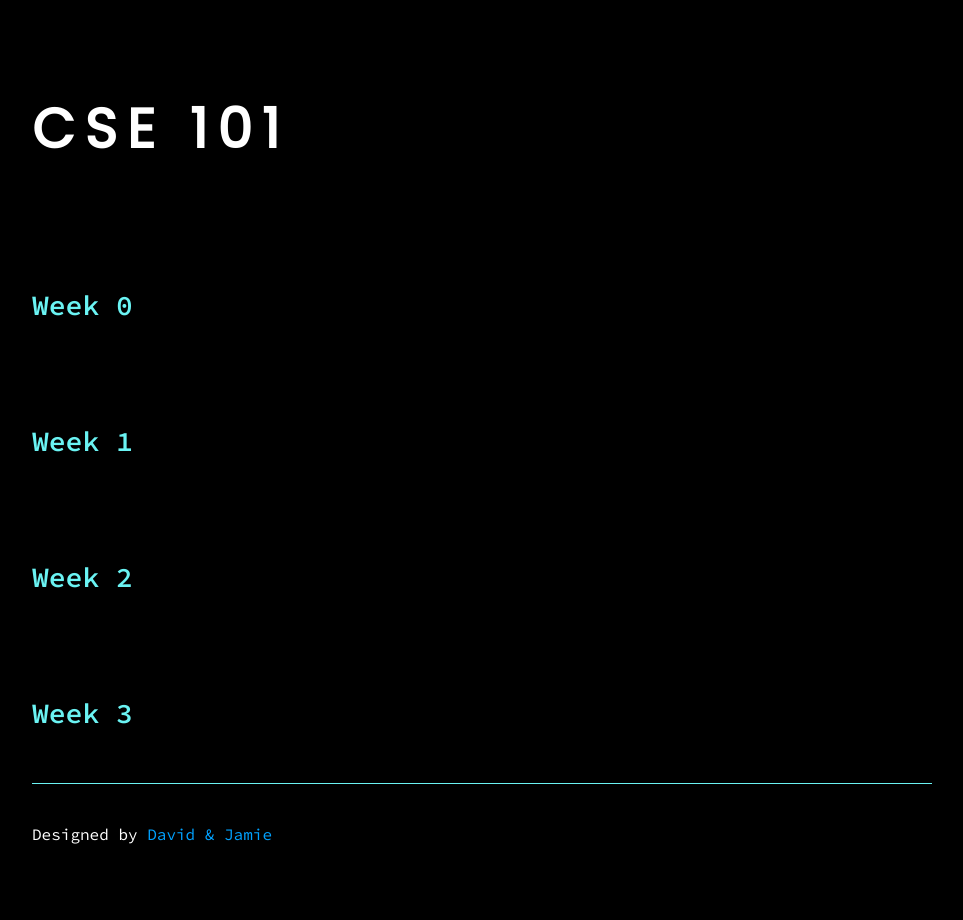
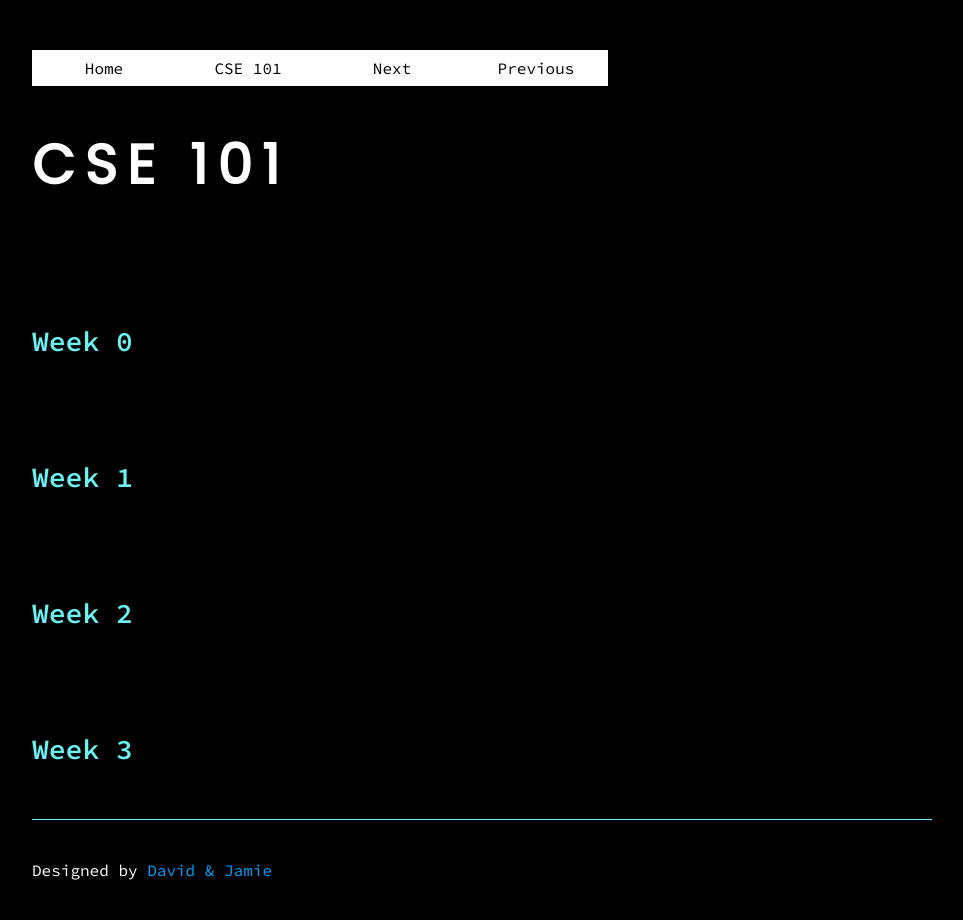
Before and after one commit to davidtso1219/davidtso1219.github.io, a Jekyll site: the page built from notes/spring_2022/cse_101/week_1.md, in a window 1280 px wide. Shown: the whole page, without its empty margins (158-1121 px from the left). Built offline with Jekyll 4.4.1, drawn with Linux system fonts in a browser that asks for light colours; some web fonts are replaced.

Commit message:
Added top bar

```diff
--- a/_layouts/note_template.html
+++ b/_layouts/note_template.html
@@ -4,20 +4,25 @@
     <meta charset="UTF-8">
     <meta http-equiv="X-UA-Compatible" content="IE=edge">
     <meta name="viewport" content="width=device-width, initial-scale=1.0">
-    <link rel="stylesheet" href="{{ relative_url }}/assets/css/note.css">
-    <link rel="stylesheet" href="{{ relative_url }}/assets/css/kw.css">
-    <link rel="icon" type="image/x-icon" href="{{ relative_url }}/images/favicon.jpg">
+    <link rel="stylesheet" href="/assets/css/note.css">
+    <link rel="stylesheet" href="/assets/css/kw.css">
+    <link rel="icon" type="image/x-icon" href="/images/favicon.jpg">
     <link rel="preconnect" href="https://fonts.googleapis.com">
     <link rel="preconnect" href="https://fonts.gstatic.com" crossorigin>
     <link href="https://fonts.googleapis.com/css2?family=Arima+Madurai:wght@200;400;700;800&family=Poppins:wght@300;400&family=Source+Code+Pro:wght@200;300;400;600&display=swap" rel="stylesheet">
     <title>{{ page.title }}</title>
 </head>
 <body>
-    <div class="nav-bar"></div>
     <div class="content">
+        <div class="nav-link-container">
+            <a href="/#notes-section" class="nav-link"> Home </a>
+            <a href="" class="nav-link">{{ page.title }}</a>
+            <a href="" class="nav-link">Next</a>
+            <a href="" class="nav-link">Previous</a>
+        </div>
         {{ content }}
     </div>
     <div class="footer">Designed by <a>David & Jamie</a></div>
 </body>
-<script src="{{ relative_url }}/note.js"></script>
+<script src="/note.js"></script>
 </html>
--- a/assets/css/note.scss
+++ b/assets/css/note.scss
@@ -7,6 +7,35 @@ body {
     font-family: 'Source Code Pro', monospace;
     background: #000;
     color: #fff;
+}
+
+.nav-link-container {
+    width: 100%;
+    margin-top: 50px;
+    display: flex;
+    justify-content: flex-start;
+    flex-wrap: wrap;
+}
+
+.nav-link, .nav-link:visited, .nav-link:active {
+    min-width: 100px;
+    padding: 8px 22px 8px 22px;
+    background: #fff;
+    color: #000;
+    text-align: center;
+    justify-content: center;
+    font-weight: 400;
+    display: flex;
+    transition: all 0.2s;
+}
+
+.nav-link:hover {
+    background: #898989;
+    border-color: #898989;
+    color: #fff;
+    text-align: center;
+    transform: translateY(-7px);
+    box-shadow: 0 10px 20px rgba(0, 0, 0, 0.2);
 }
 
 .content {
@@ -20,7 +49,6 @@ h1 {
     color: #fff;
     font-size: 55px;
     letter-spacing: 2px;
-    padding-top: 50px;
     justify-content: center;
     align-items: center;
     text-transform: uppercase;
--- a/database.json
+++ b/database.json
@@ -1,13 +1,4 @@
 [
-    {
-        "quarter": "Test",
-        "courses": [
-            {
-                "name": "Test Note",
-                "weeks": 1
-            }
-        ]
-    },
     {
         "quarter": "Winter 2022",
         "courses": [
--- a/note.js
+++ b/note.js
@@ -10,6 +10,51 @@ function decodeHtml(html) {
     let txt = document.createElement("textarea");
     txt.innerHTML = html;
     return txt.value;
+}
+
+async function fetch_database() {
+    let response = await fetch('/database.json')
+
+    if (!response.ok) {
+        throw new Error(`HTTP error! status: ${response.status}`);
+    }
+    try {
+        return await response.json()
+    }
+    catch (err) {
+        throw new Error("json() failed");
+    }
+}
+
+async function load_nav_links() {
+    let data = await fetch_database()
+    let max_week = 0
+    let nav_links = document.querySelectorAll('.nav-link')
+
+    // For course page
+    for (let i = 0; i < data.length; i++) {
+        quarter = data[i].quarter
+        courses = data[i].courses
+
+        for (let j = 0; j < courses.length; j++) {
+            if (courses[j].name == document.title) {
+                max_week = courses[j].weeks
+                nav_links[1].href = "/class.html?class=" + document.title.replace(/\ /, '_').toLowerCase() + "&quarter=" + quarter.replace(/\ /, '_').toLowerCase()
+            }
+        }
+    }
+
+    // For next and previous pages
+    let url = window.location.href
+    let week = Number(url[url.length - 1])
+    if (week < max_week) {
+        nav_links[2].href = url.slice(0, -1) + (week + 1)
+    }
+
+    if (week > 1) {
+        nav_links[3].href = url.slice(0, -1) + (week - 1)
+    }
+
 }
 
 async function main() {
@@ -37,6 +82,8 @@ async function main() {
                 blockquote.style.marginTop = '10px'
         }
     }
+
+    await load_nav_links()
 }
 
 main()
--- a/script.js
+++ b/script.js
@@ -9,7 +9,7 @@ function toggle_classes(quarter) {
 }
 
 async function fetch_database() {
-    let response = await fetch('./database.json')
+    let response = await fetch('/database.json')
 
     if (!response.ok) {
         throw new Error(`HTTP error! status: ${response.status}`);
@@ -70,7 +70,7 @@ async function main() {
 
     for (var i = 0; i < classes.length; i++) {
         classes[i].onclick = function() {
-            window.location.href = "./class.html?class=" + this.textContent.replace(/\ /, '_').toLowerCase() + "&quarter=" + this.getAttribute("quarter")
+            window.location.href = "/class.html?class=" + this.textContent.replace(/\ /, '_').toLowerCase() + "&quarter=" + this.getAttribute("quarter")
         }
     }
 
```
Also changed, not shown: notes/test/test_note/week_1.md (deleted, +0 -51 lines), notes/winter_2022/cse_100/week_5.md (added, +6 -0 lines), notes/winter_2022/cse_100/week_6.md (added, +6 -0 lines).
